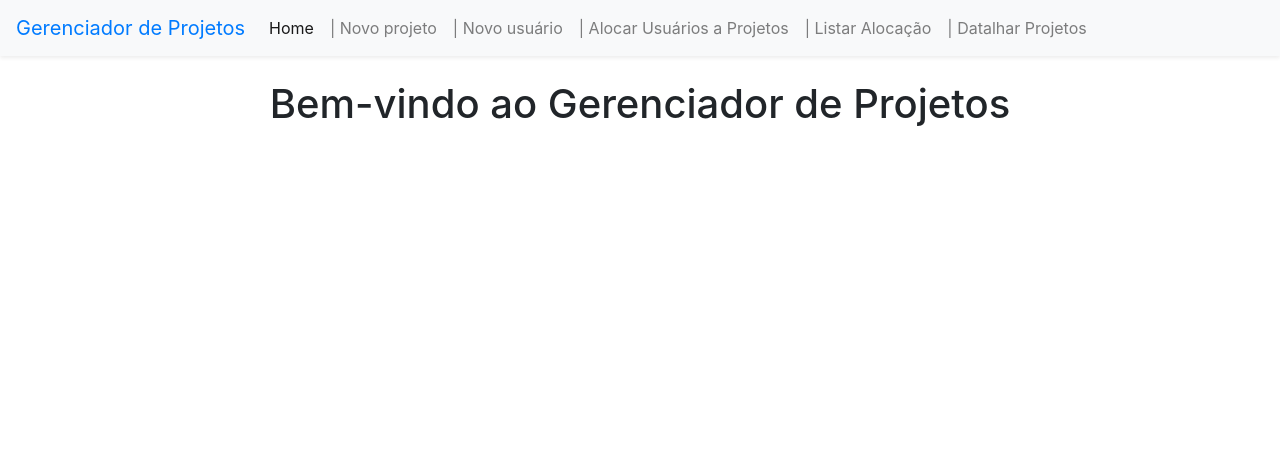
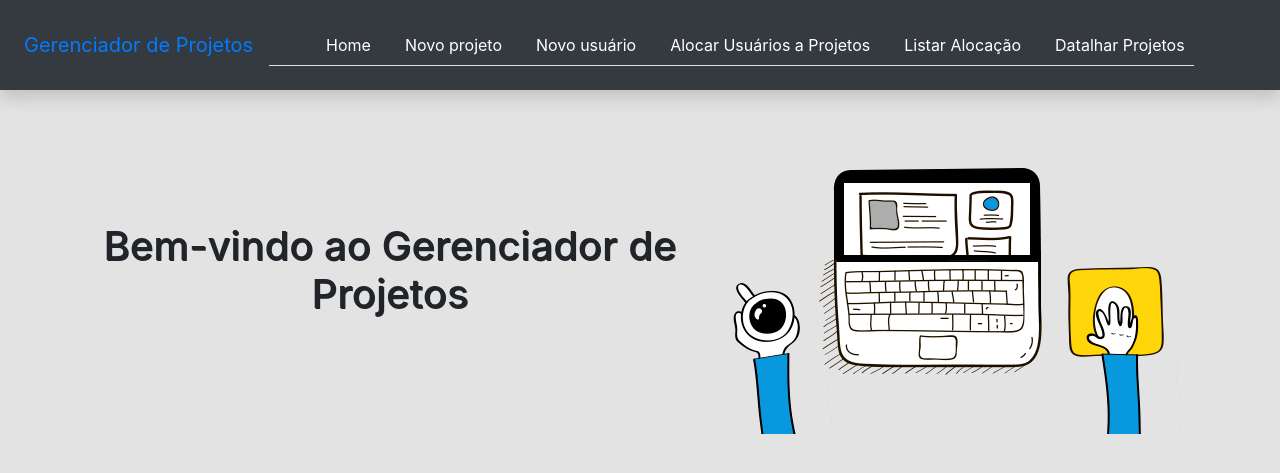
Before and after one commit to rfmeloneto/gerenciador_de_projetos, a Django app: page / in a window 1280 px wide. Shown: the top 473 px of the page. Run offline with Django 4.2, Linux system fonts and the light colour scheme; some libraries are stand-ins or nearby versions.

Commit message:
projeto finalizado

```diff
--- a/core/models.py
+++ b/core/models.py
@@ -27,5 +27,3 @@ class Project(models.Model):
 
     def add_user(self, user):
         self.users.add(user)
-        if self.users.count() > 5:
-            raise ValidationError('Um projeto não pode ter mais de 5 usuários.')
--- a/templates/base.html
+++ b/templates/base.html
@@ -1,34 +1,36 @@
+{% load static %}
 <!DOCTYPE html>
 <html>
 <head>
     <title>{% block title %} {% endblock %}</title>
     <link rel="stylesheet" href="https://stackpath.bootstrapcdn.com/bootstrap/4.3.1/css/bootstrap.min.css">
+    <link rel="stylesheet" href="{% static 'css/styles.css' %}">
 </head>
-<body>
-    <nav class="navbar navbar-expand-lg navbar-light bg-light shadow-sm">
+<body style="background-color:rgba(227,227,227,255)">
+    <nav class="navbar navbar-expand-lg navbar-dark bg-dark shadow p-4">
         <a class="navbar-brand text-primary" href="{% url 'home' %}">Gerenciador de Projetos</a>
         <button class="navbar-toggler" type="button" data-toggle="collapse" data-target="#navbarNav" aria-controls="navbarNav" aria-expanded="false" aria-label="Toggle navigation">
             <span class="navbar-toggler-icon"></span>
         </button>
-        <div class="collapse navbar-collapse" id="navbarNav">
-            <ul class="navbar-nav">
-                <li class="nav-item active">
+        <div class="collapse navbar-collapse " id="navbarNav">
+            <ul class="navbar-nav nav-tabs">
+                <li class="nav-item active ml-5">
                     <a class="nav-link" href="{% url 'home' %}">Home</a>
                 </li>
-                <li class="nav-item">
-                    <a class="nav-link" href="{% url 'project_create' %}">| Novo projeto</a>
+                <li class="nav-item active ml-3">
+                    <a class="nav-link" href="{% url 'project_create' %}">Novo projeto</a>
                 </li>
-                <li class="nav-item">
-                    <a class="nav-link" href="{% url 'user_create' %}">| Novo usuário</a>
+                <li class="nav-item active ml-3">
+                    <a class="nav-link" href="{% url 'user_create' %}">Novo usuário</a>
                 </li>
-                <li class="nav-item">
-                    <a class="nav-link" href="{% url 'user_project_associate' %}">| Alocar Usuários a Projetos</a>
+                <li class="nav-item active ml-3">
+                    <a class="nav-link" href="{% url 'user_project_associate' %}">Alocar Usuários a Projetos</a>
                 </li>
-                <li class="nav-item">
-                    <a class="nav-link" href="{% url 'user_list' %}">| Listar Alocação</a>
+                <li class="nav-item active ml-3">
+                    <a class="nav-link" href="{% url 'user_list' %}">Listar Alocação</a>
                 </li>
-                <li class="nav-item">
-                    <a class="nav-link" href="{% url 'project_list' %}">| Datalhar Projetos</a>
+                <li class="nav-item active ml-3">
+                    <a class="nav-link" href="{% url 'project_list' %}">Datalhar Projetos</a>
                 </li>
             </ul>
         </div>
--- a/templates/home.html
+++ b/templates/home.html
@@ -1,6 +1,11 @@
 {% extends 'base.html' %}
+{% load static %}
+
+
 {% block title %}Home{% endblock title %}
 {% block content %}
-  <h1 class="text-center">Bem-vindo ao Gerenciador de Projetos</h1>
-
+  <div class="d-flex justify-content-center align-items-center">
+  <h1 class="text-center text-shadow" style="text-shadow: 1px 1px">Bem-vindo ao Gerenciador de Projetos</h1>
+  <img  src="{% static 'img/gif_home.gif' %}" alt="">
+ </div>
 {% endblock %}
--- a/templates/project_create.html
+++ b/templates/project_create.html
@@ -1,6 +1,7 @@
 {% extends 'base.html' %}
 {% block title %}Criar Projeto{% endblock title %}
 {% block content %}
+<div class="p-5 border border-dark rounded">
   <h1 class="text-center">Criar Novo Projeto</h1>
 
   <form method="post">
@@ -9,4 +10,5 @@
 
     <button class="btn-primary rounded" type="submit">Criar Projeto</button>
   </form>
+</div>
 {% endblock %}
--- a/templates/user_create.html
+++ b/templates/user_create.html
@@ -1,10 +1,12 @@
 {% extends 'base.html' %}
 {% block title %}Criar Usuário{% endblock title %}
 {% block content %}
+<div class="p-5 border border-dark rounded">
   <h1 class="text-center">Criar Usuário</h1>
   <form method="post">
     {% csrf_token %}
     {{ form.as_p }}
-    <button class="btn-primary rounded" type="submit">Criar usuário</button>
+    <button class="btn-primary rounded mt-2" type="submit">Criar usuário</button>
   </form>
+</div>
 {% endblock %}
--- a/templates/user_list.html
+++ b/templates/user_list.html
@@ -2,8 +2,9 @@
 {% block title %}Detalhes dos Usuários{% endblock title %}
 {% block content %}
   <h1 class="text-center">Lista de Usuários</h1>
-  <table class="table">
-    <thead>
+  <div class="d-flex justify-content-center">
+  <table class="table table-striped">
+    <thead class="thead-dark">
       <tr>
         <th scope="col">#</th>
         <th scope="col">Nome</th>
@@ -32,4 +33,5 @@
       {% endfor %}
     </tbody>
   </table>
+</div>
 {% endblock %}
```
Also changed, not shown: core/forms.py (+13 -2 lines), templates/project_list.html (+3 -4 lines), db.sqlite3, static/img/gif_home.gif (added).
